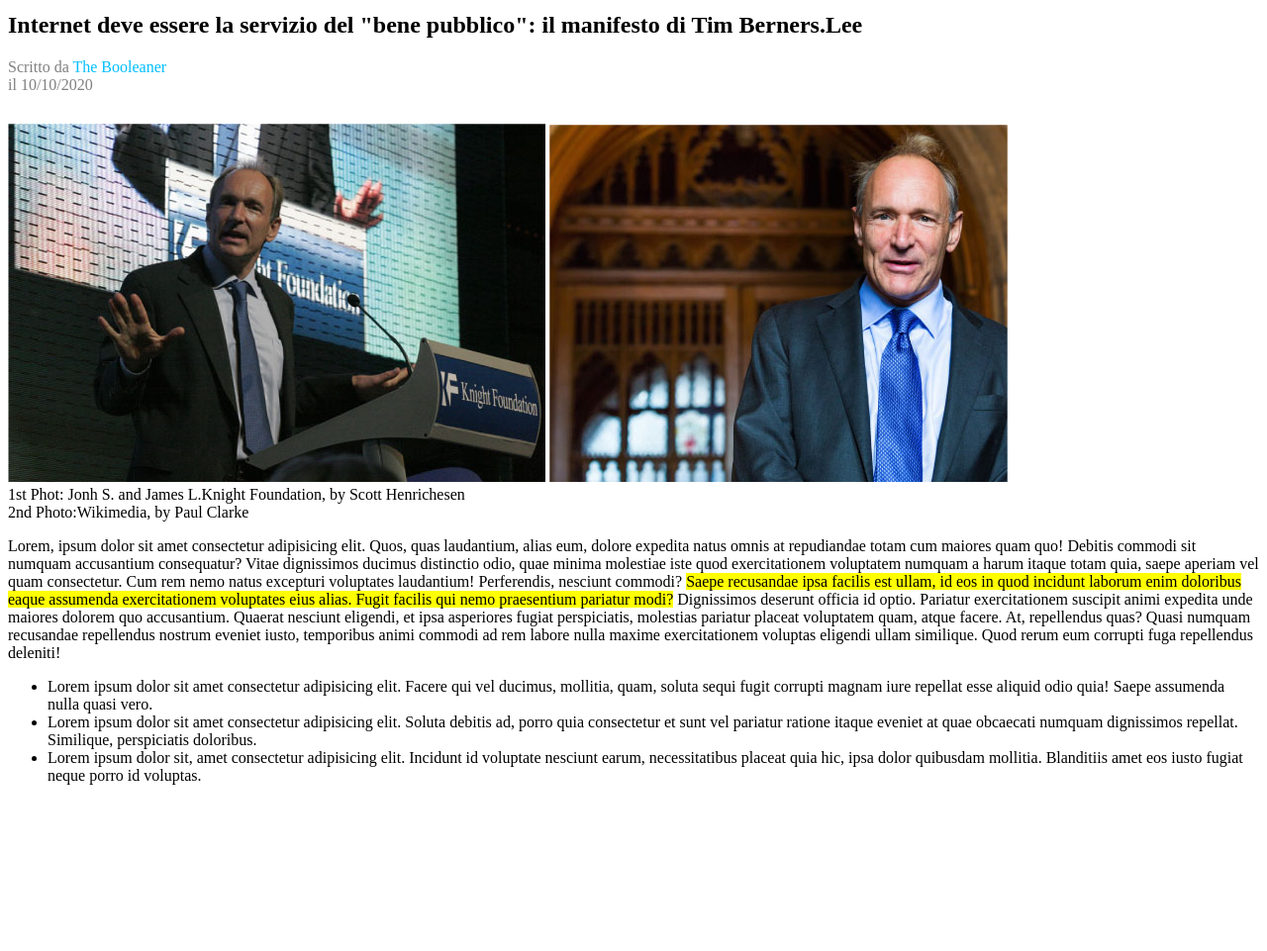
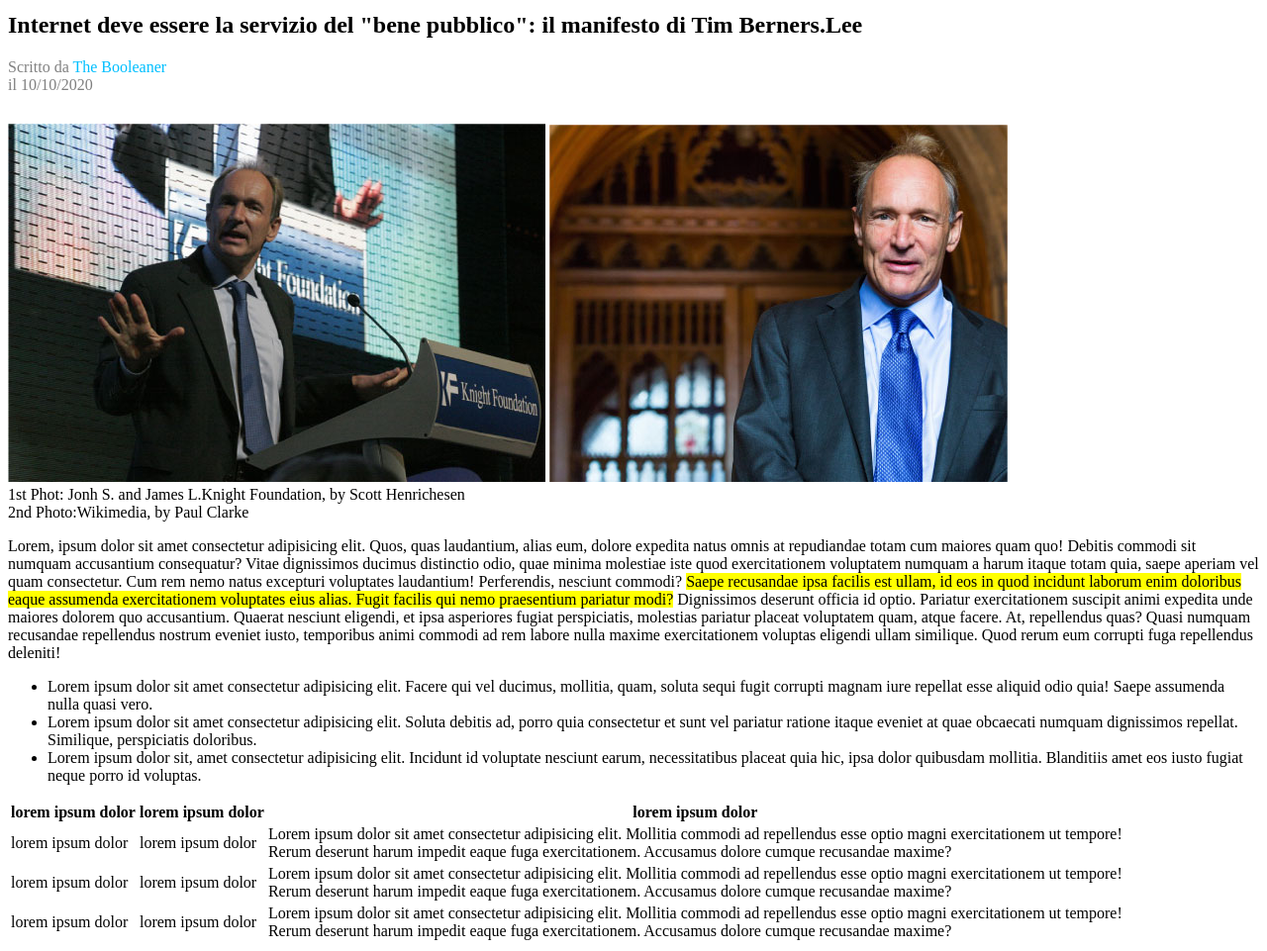
Before and after one commit to TommasoBernardo/html-css-booleaner, a plain HTML site: page index.html in a window 1280 px wide. Shown: the part 116-1077 px from the top of the page at 99% size. Before the commit the page ends 925 px from the top, so only its background shows below. Drawn offline with Linux system fonts and the light colour scheme.

Commit message:
add table

```diff
--- a/index.html
+++ b/index.html
@@ -59,6 +59,73 @@
                 </li>
             </ul>
         </section>
+         <!-- INSERISCO LA TABELLA -->
+        <section id="table">
+            <table>
+                <!-- INTESTAZONE -->
+                <thead id="colore-tabella">
+                    <tr>
+                        <th>
+                            lorem ipsum dolor
+                        </th>
+
+                        <th>
+                            lorem ipsum dolor
+                        </th>
+
+                        <th>
+                            lorem ipsum dolor
+                        </th>
+                    </tr>
+                </thead>
+
+                <tbody>
+                    <tr>
+                        <td>
+                            lorem ipsum dolor
+                        </td>
+
+                        <td>
+                            lorem ipsum dolor
+                        </td>
+
+                        <td>
+                            Lorem ipsum dolor sit amet consectetur adipisicing elit. Mollitia commodi ad repellendus esse optio magni exercitationem ut tempore!<br>Rerum deserunt harum impedit eaque fuga exercitationem. Accusamus dolore cumque recusandae maxime?
+                        </td>
+                    </tr>
+
+                    <tr>
+                        <td>
+                            lorem ipsum dolor
+                        </td>
+
+                        <td>
+                            lorem ipsum dolor
+                        </td>
+
+                        <td>
+                            Lorem ipsum dolor sit amet consectetur adipisicing elit. Mollitia commodi ad repellendus esse optio magni exercitationem ut tempore!<br>Rerum deserunt harum impedit eaque fuga exercitationem. Accusamus dolore cumque recusandae maxime?
+                        </td>
+                    </tr>
+
+                    <tr>
+                        <td>
+                            lorem ipsum dolor
+                        </td>
+
+                        <td>
+                            lorem ipsum dolor
+                        </td>
+
+                        <td>
+                            Lorem ipsum dolor sit amet consectetur adipisicing elit. Mollitia commodi ad repellendus esse optio magni exercitationem ut tempore!<br>Rerum deserunt harum impedit eaque fuga exercitationem. Accusamus dolore cumque recusandae maxime?
+                        </td>
+                    </tr>
+                </tbody>
+            </table>
+
+
+        </section>
 
 
     </main>
```
